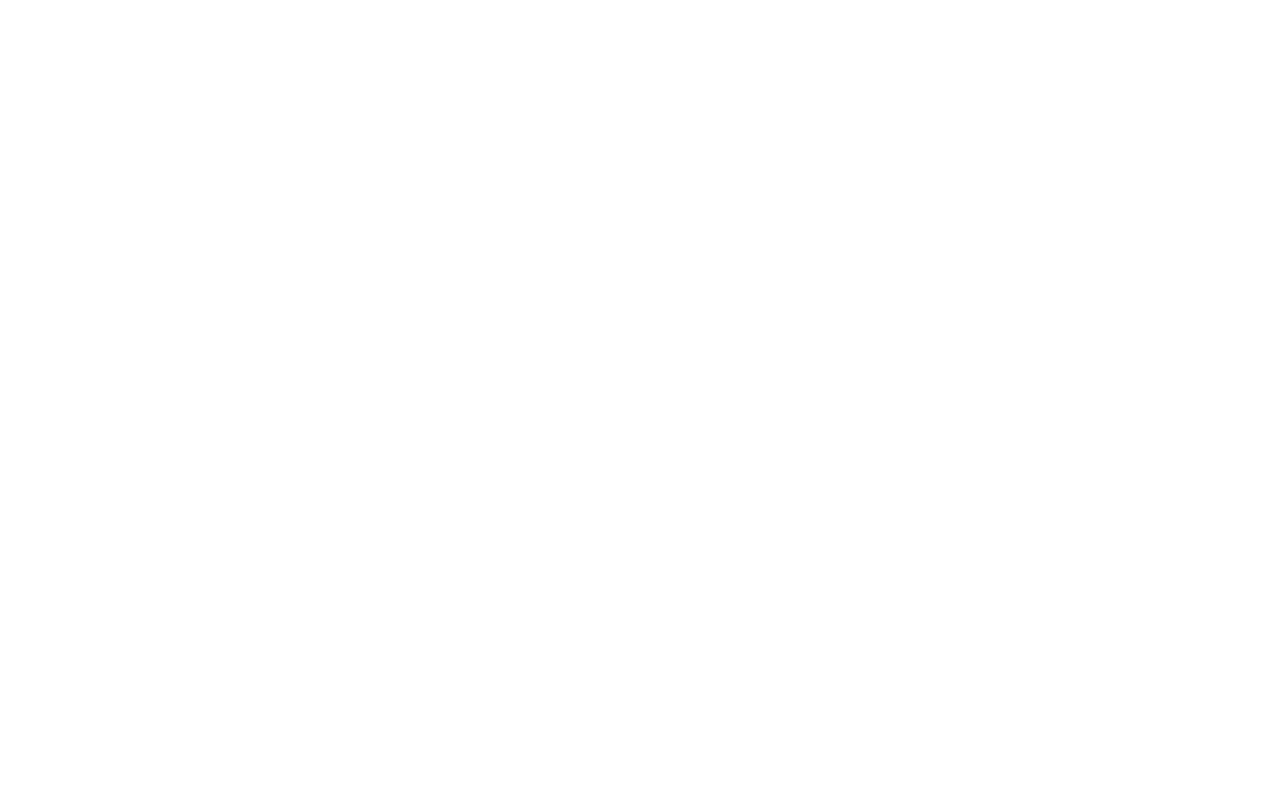
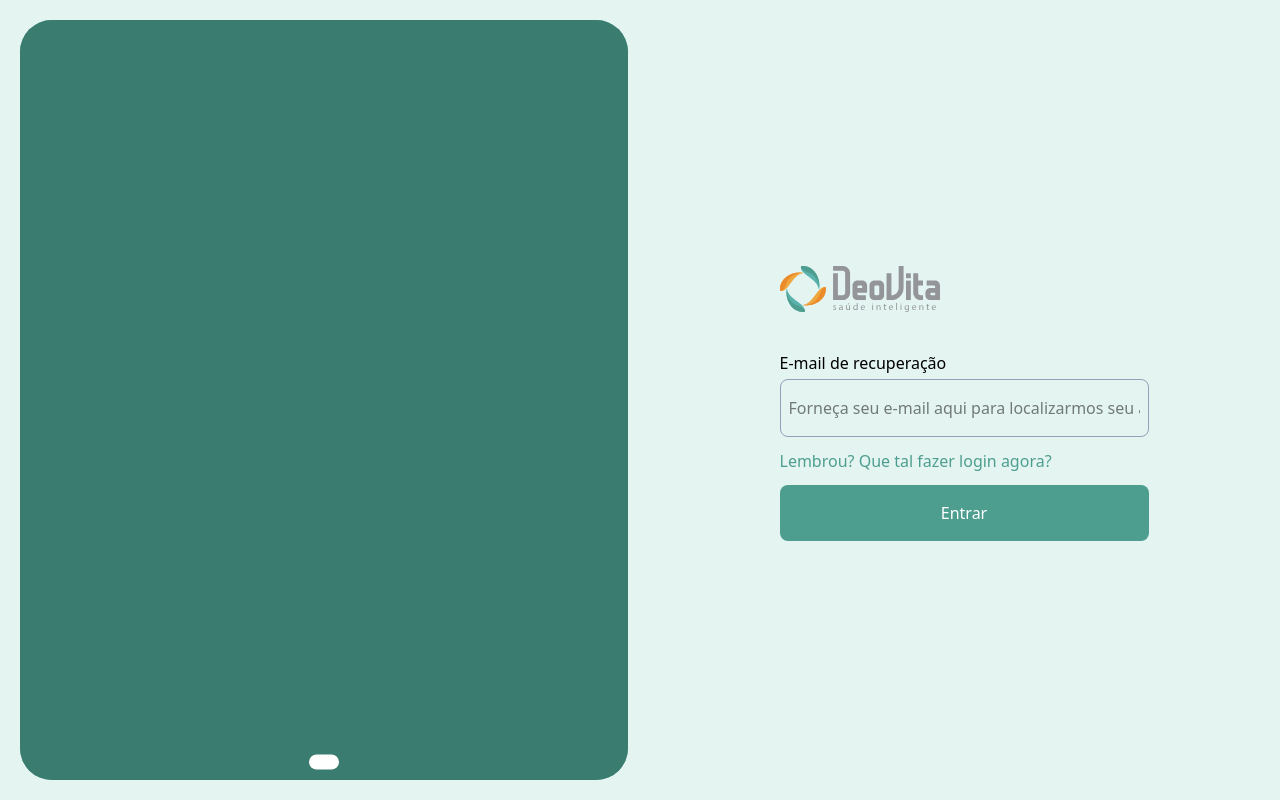
Before and after one commit to castro-onerb/frontend, a React (Vite) app: page /recover in a window 1280 px wide. Before the commit this address had no page. Built offline with nearby package versions, Linux system fonts and the light colour scheme; a web font is replaced by a local one.

Commit message:
Added view recover

```diff
--- a/src/components/Hero/HeroRoot.tsx
+++ b/src/components/Hero/HeroRoot.tsx
@@ -24,7 +24,6 @@
 
   return (
     <div className="relative flex-1 overflow-hidden rounded-4xl bg-primary-500 m-5">
-      {/* Viewport */}
       <div className="flex transition-transform duration-700 ease-in-out h-full" style={{ transform: `translateX(-${current * 100}%)` }}>
         {cards.map((card, index) => (
           <div key={index} className="flex w-full h-full flex-shrink-0 bg-pink-500">
@@ -47,3 +46,11 @@
     </div>
   );
 }
+
+export function HeroRootMobile({ children, autoPlay = true, interval = 3000 }: IHeroRootProps) {
+  return (
+    <div className="">
+      <div className="p-10 bg-red-500 rounded-full"></div>
+    </div>
+  );
+}
--- a/src/pages/Login/index.tsx
+++ b/src/pages/Login/index.tsx
@@ -17,7 +17,7 @@
   const [errors, setErrors] = useState<{ access?: string; password?: string }>({});
   const navigate = useNavigate();
 
-  const { viewer } = useViewport(900);
+  const { viewer } = useViewport(920);
 
   const ufs = [
     'AC', 'AL', 'AM', 'AP', 'BA', 'CE', 'DF', 'ES', 'GO', 'MA',
@@ -62,7 +62,7 @@
       )}
       <div className="relative flex-1 p-3 bg-primary-50 flex flex-col items-center justify-between">
         <div className="p-5"></div>
-        <div className="relative flex flex-col gap-10 sm:gap-8 w-full sm:max-h-full max-w-[369px]">
+        <div className="relative px-4 md:p-0 flex flex-col gap-10 sm:gap-8 w-full sm:max-h-dvh max-w-[369px]">
           <div
             className='flex'>
             <img
@@ -114,7 +114,7 @@
               {errors.password && <Input.Message text={errors.password} />}
             </Input.Root>
             <div className="">
-              <a href="#" className='text-primary-500 hover:text-primary-600 hover:underline transition'>Esqueceu sua senha?</a>
+              <a href="/recouver" className='text-primary-500 hover:text-primary-600 hover:underline transition'>Esqueceu sua senha?</a>
             </div>
             <Button.Root onClick={prepareLogin}>
               <Button.Text>{loading ? 'Entrando...' : 'Entrar'}</Button.Text>
--- /dev/null
+++ b/src/pages/Recover/index.tsx
@@ -0,0 +1,50 @@
+import Logo from '@/assets/img/business/logo-horizontal-color.svg';
+import { Hero } from "@/components/Hero/Hero";
+import { Button } from '@/components/Button/Button';
+import { Input } from '@/components/Input/Input'
+import { useViewport } from '@/utils/ViewportBool';
+import { Icon } from '@iconify/react/dist/iconify.js';
+import { useState } from 'react';
+import { useNavigate } from 'react-router-dom';
+
+export default function Recouver() {
+  return (
+    <div className="flex items-stretch h-screen bg-primary-50">
+      <Hero.Root>
+        <Hero.Card className='bg-primary-600'></Hero.Card>
+      </Hero.Root>
+      <div className="relative flex-1 p-3 bg-primary-50 flex flex-col items-center justify-center">
+                <div className="relative px-4 md:p-0 flex flex-col gap-10 sm:gap-8 w-full sm:max-h-dvh max-w-[369px]">
+          <div
+            className='flex'>
+            <img
+              src={Logo}
+              className='w-40 h-15' />
+          </div>
+          <div
+            className='relative flex flex-col gap-3'>
+            <Input.Root>
+              <Input.Label
+                text='E-mail de recuperação' />
+              <Input.Field
+                placeholder='Forneça seu e-mail aqui para localizarmos seu acesso'>
+              </Input.Field>
+              {/* {errors.access && <Input.Message text={errors.access} />} */}
+            </Input.Root>
+            <div className="">
+              <a href="/" className='text-primary-500 hover:text-primary-600 hover:underline transition'>Lembrou? Que tal fazer login agora?</a>
+            </div>
+            <Button.Root>
+              <Button.Text>Entrar</Button.Text>
+              {/* {loading && <Button.Loading />} */}
+            </Button.Root>
+            {/* {error &&
+              <div className="absolute w-full top-full mt-3 p-2 py-3 border-l-2 border-red-500">
+                <p className='text-sm text-red-700'>{error}</p>
+              </div>} */}
+          </div>
+        </div>
+      </div>
+    </div>
+  )
+}
--- a/src/routes/index.tsx
+++ b/src/routes/index.tsx
@@ -5,6 +5,7 @@
 
 const Login = lazy(async () => import("@/pages/Login"));
 const Home = lazy(async () => import("@/pages/Home"));
+const Recover = lazy(async () => import("@/pages/Recover"));
 
 export default function RoutesApp(): ReactElement {
   return (
@@ -23,6 +24,13 @@
               </ProtectedRoute>
             } >
           </Route>
+          <Route path="/recover"
+            element={
+              <GuestRoute>
+                <Recover />
+              </GuestRoute>
+            } >
+          </Route>
         </Routes>
       </Suspense>
     </BrowserRouter>
```
